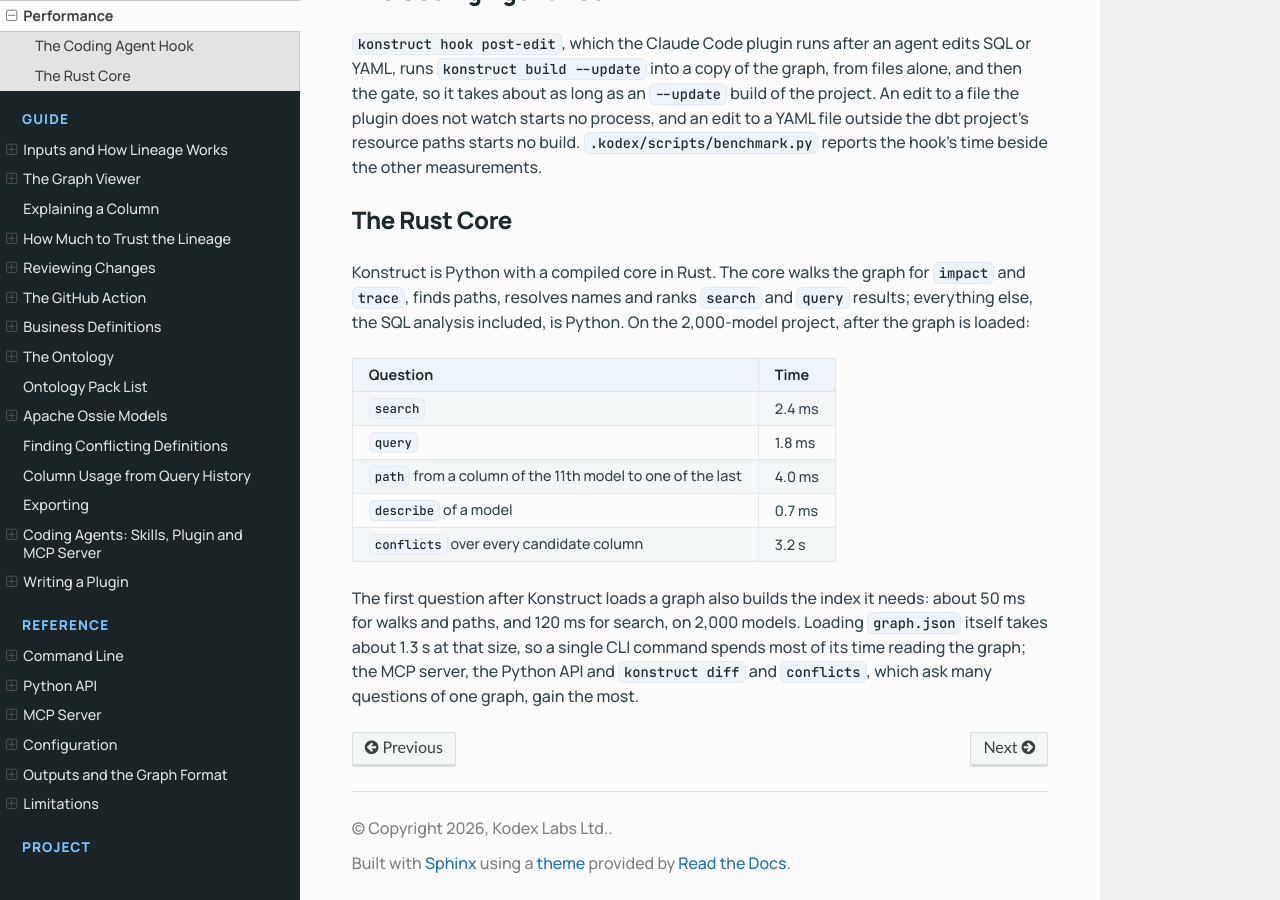
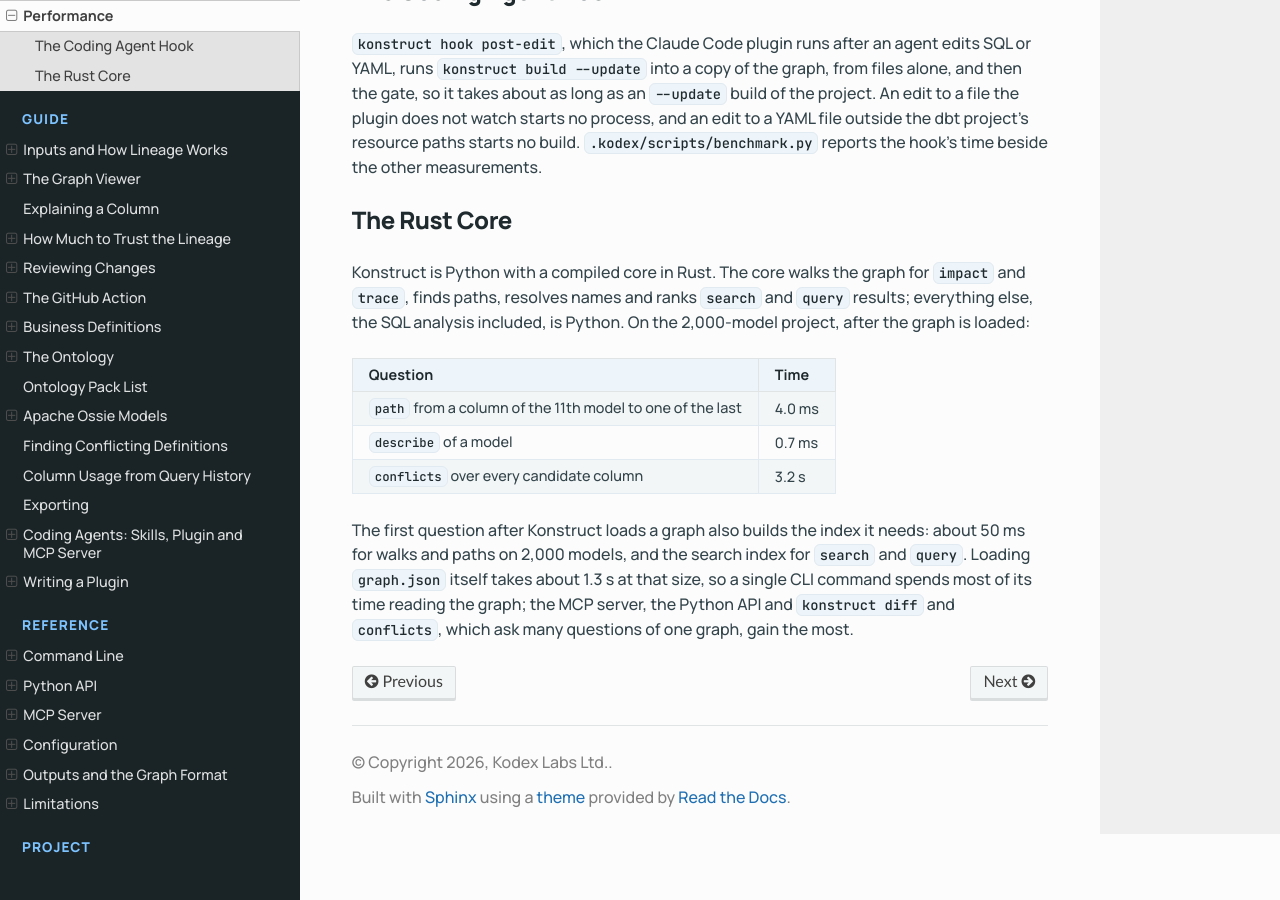
Before and after one commit to actions-marketplace-validations/kodexlabsio_konstruct, a Sphinx documentation site: the page built from docs/performance.md, in a window 1280 px wide and 900 px high, scrolled down 1103 px. Built offline with Sphinx 7.4.7 and the Read the Docs theme 3.1.0, drawn with Linux system fonts in a browser that asks for light colours.

Commit message:
docs: Drop the search and query times the assembly routines made stale
The performance page gave 2.4 ms for a search, 1.8 ms for a query and 120 ms for the first
search index on 2,000 models, measured before the word and substring routines moved into
assembly. Those figures no longer hold and have not been measured again on a quiet machine, so
they are removed rather than replaced; the walk, path, describe and conflicts figures stand.

```diff
--- a/docs/performance.md
+++ b/docs/performance.md
@@ -23,10 +23,8 @@ Konstruct is Python with a compiled core in Rust. The core walks the graph for `
 
 | Question | Time |
 |---|---:|
-| `search` | 2.4 ms |
-| `query` | 1.8 ms |
 | `path` from a column of the 11th model to one of the last | 4.0 ms |
 | `describe` of a model | 0.7 ms |
 | `conflicts` over every candidate column | 3.2 s |
 
-The first question after Konstruct loads a graph also builds the index it needs: about 50 ms for walks and paths, and 120 ms for search, on 2,000 models. Loading `graph.json` itself takes about 1.3 s at that size, so a single CLI command spends most of its time reading the graph; the MCP server, the Python API and `konstruct diff` and `conflicts`, which ask many questions of one graph, gain the most.
+The first question after Konstruct loads a graph also builds the index it needs: about 50 ms for walks and paths on 2,000 models, and the search index for `search` and `query`. Loading `graph.json` itself takes about 1.3 s at that size, so a single CLI command spends most of its time reading the graph; the MCP server, the Python API and `konstruct diff` and `conflicts`, which ask many questions of one graph, gain the most.
```
